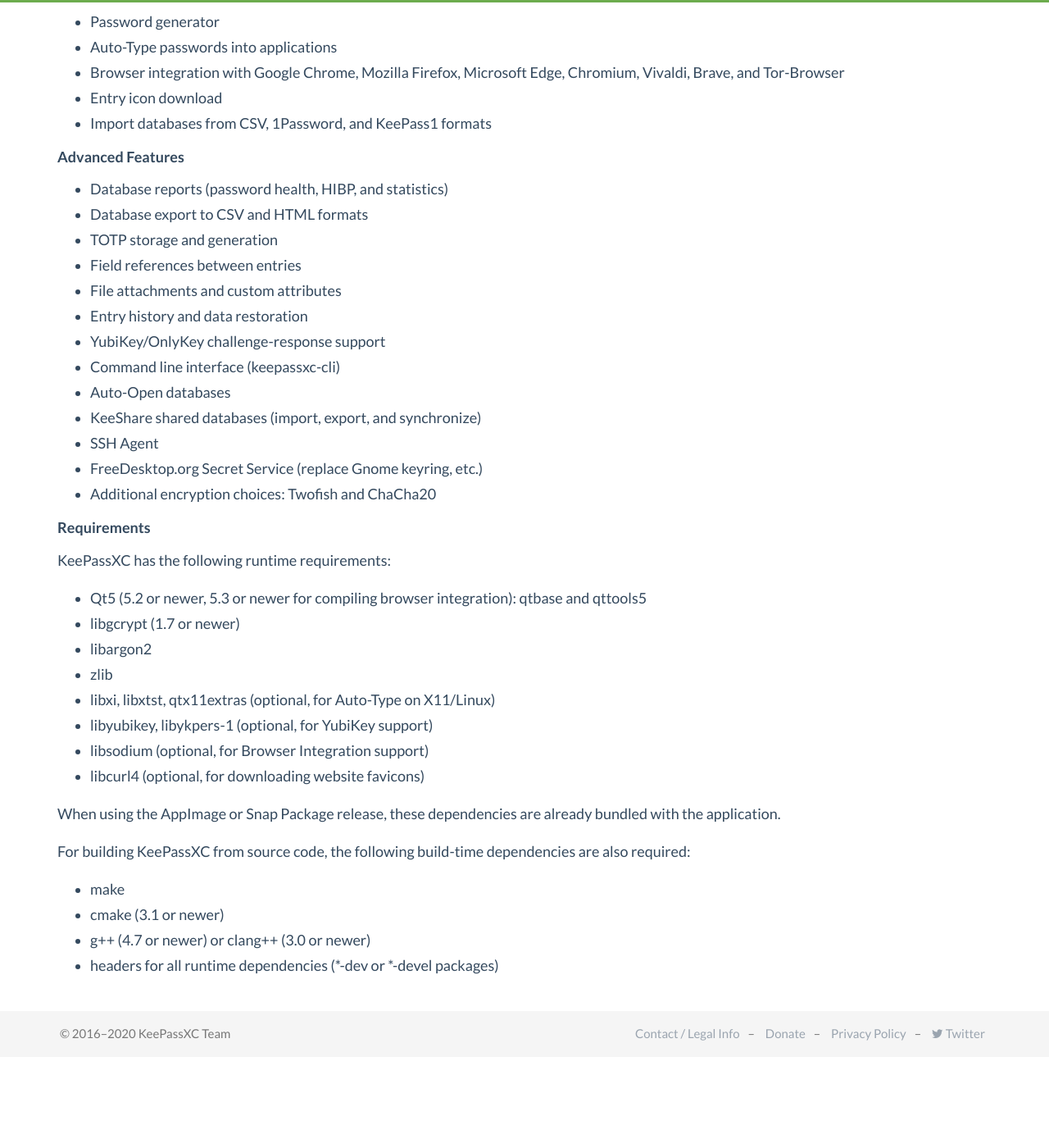
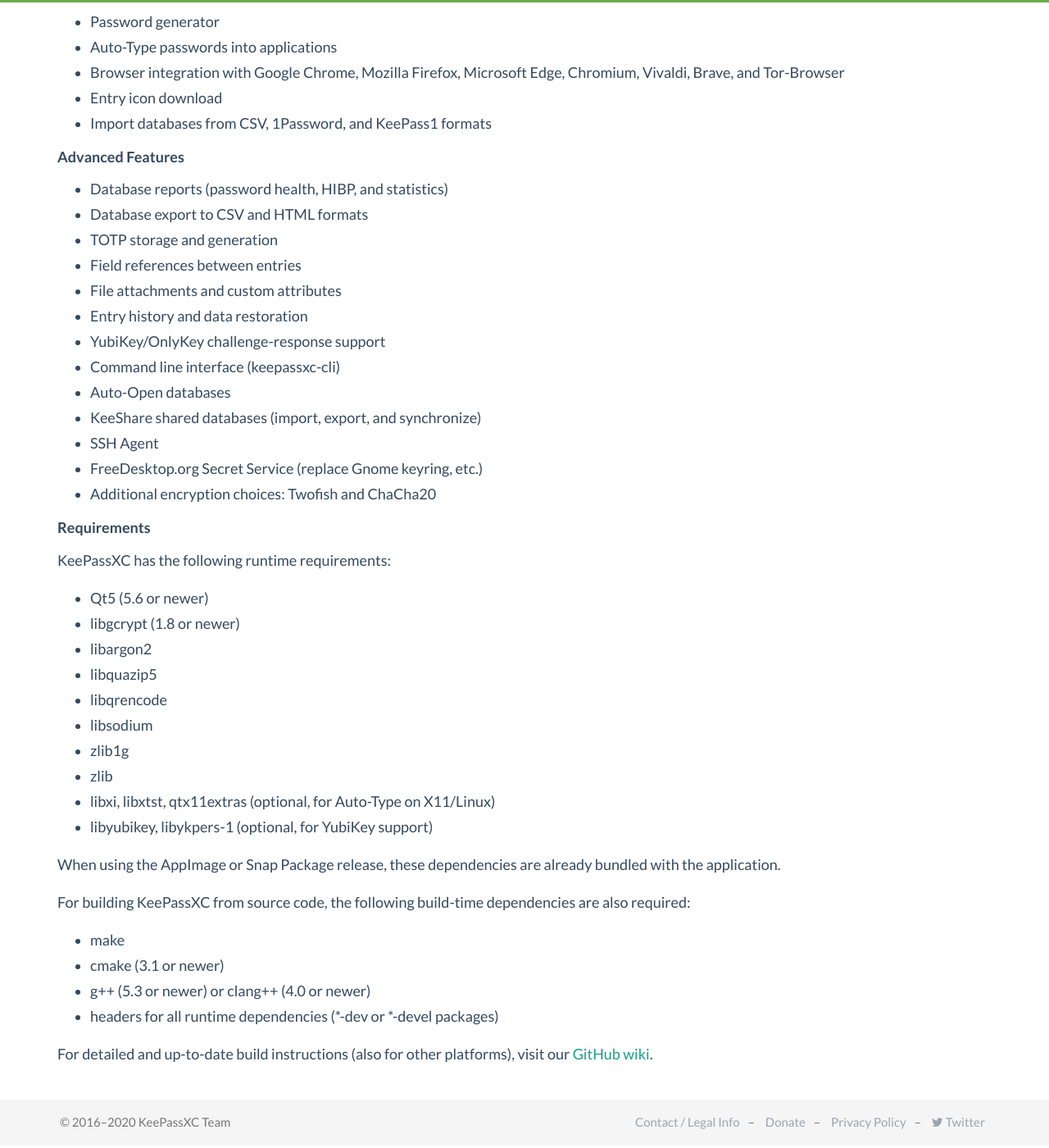
Before and after one commit to keepassxreboot/keepassxc-org, a Jekyll site: the page built from project.html, in a window 1280 px wide and 1400 px high, scrolled down 509 px. Shown: the whole window at 82% size. Built offline with Jekyll 4.4.1, drawn with Linux system fonts in a browser that asks for light colours; comment, search, counter and statistics services are not loaded; before the commit the page ends 1801 px from its top, so only the background shows below that.

Commit message:
Update dependencies

```diff
--- a/project.html
+++ b/project.html
@@ -54,14 +54,16 @@
 
     <p>KeePassXC has the following runtime requirements:
     <ul>
-        <li>Qt5 (5.2 or newer, 5.3 or newer for compiling browser integration): qtbase and qttools5
-        <li>libgcrypt (1.7 or newer)
-        <li>libargon2
-        <li>zlib
-        <li>libxi, libxtst, qtx11extras (optional, for Auto-Type on X11/Linux)
-        <li>libyubikey, libykpers-1 (optional, for YubiKey support)
-        <li>libsodium (optional, for Browser Integration support)
-        <li>libcurl4 (optional, for downloading website favicons)
+        <li>Qt5 (5.6 or newer)</li>
+        <li>libgcrypt (1.8 or newer)</li>
+        <li>libargon2</li>
+        <li>libquazip5</li>
+        <li>libqrencode</li>
+        <li>libsodium</li>
+        <li>zlib1g</li>
+        <li>zlib</li>
+        <li>libxi, libxtst, qtx11extras (optional, for Auto-Type on X11/Linux)</li>
+        <li>libyubikey, libykpers-1 (optional, for YubiKey support)</li>
     </ul>
 
     <p>When using the AppImage or Snap Package release, these dependencies are already
@@ -69,9 +71,11 @@
 
     <p>For building KeePassXC from source code, the following build-time dependencies are also required:
     <ul>
-        <li>make
-        <li>cmake (3.1 or newer)
-        <li>g++ (4.7 or newer) or clang++ (3.0 or newer)
-        <li>headers for all runtime dependencies (*-dev or *-devel packages)
+        <li>make</li>
+        <li>cmake (3.1 or newer)</li>
+        <li>g++ (5.3 or newer) or clang++ (4.0 or newer)</li>
+        <li>headers for all runtime dependencies (*-dev or *-devel packages)</li>
     </ul>
+
+    <p>For detailed and up-to-date build instructions (also for other platforms), visit our <a href="https://github.com/keepassxreboot/keepassxc/wiki/Building-KeePassXC">GitHub wiki</a>.</p>
 </div>
```
